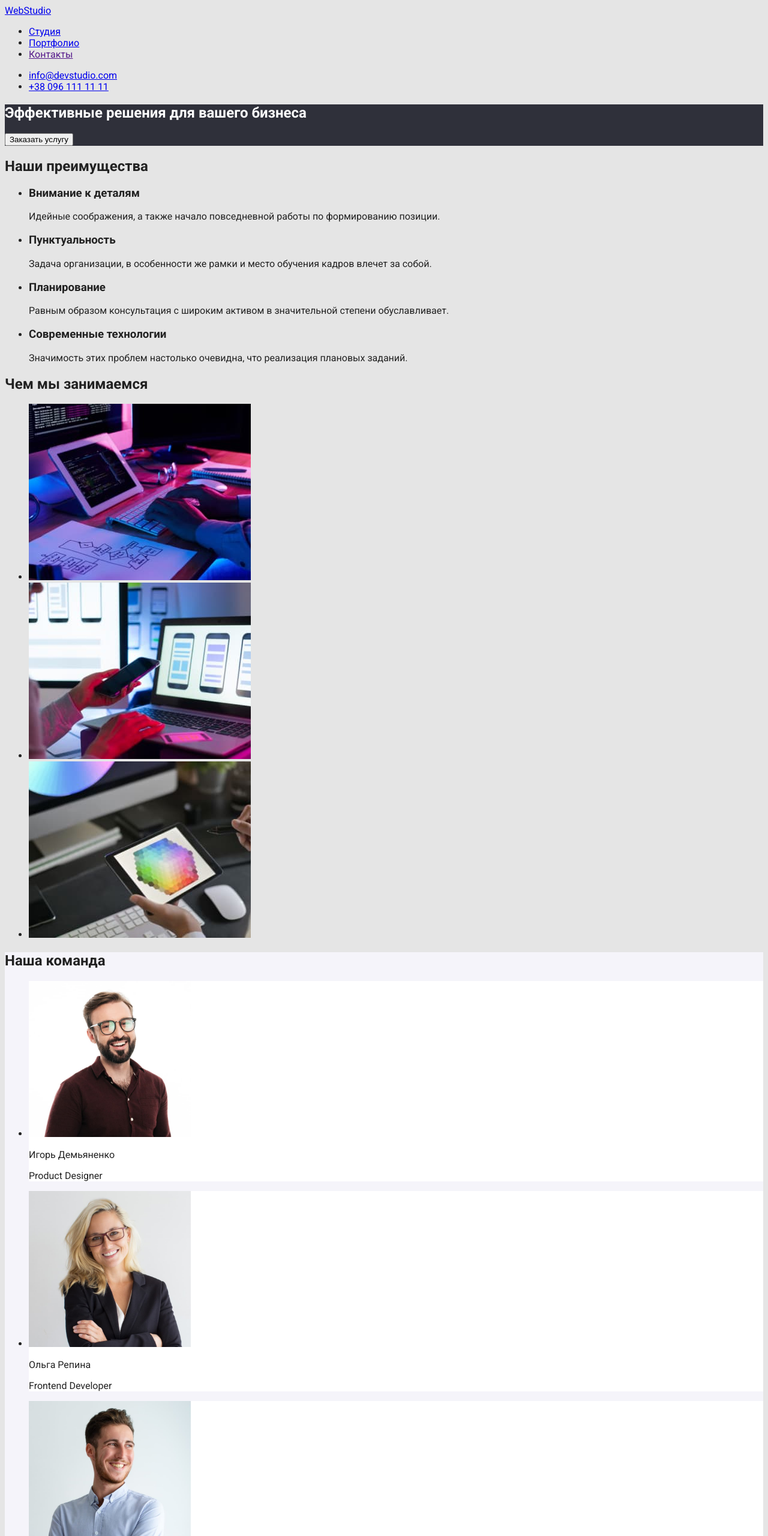
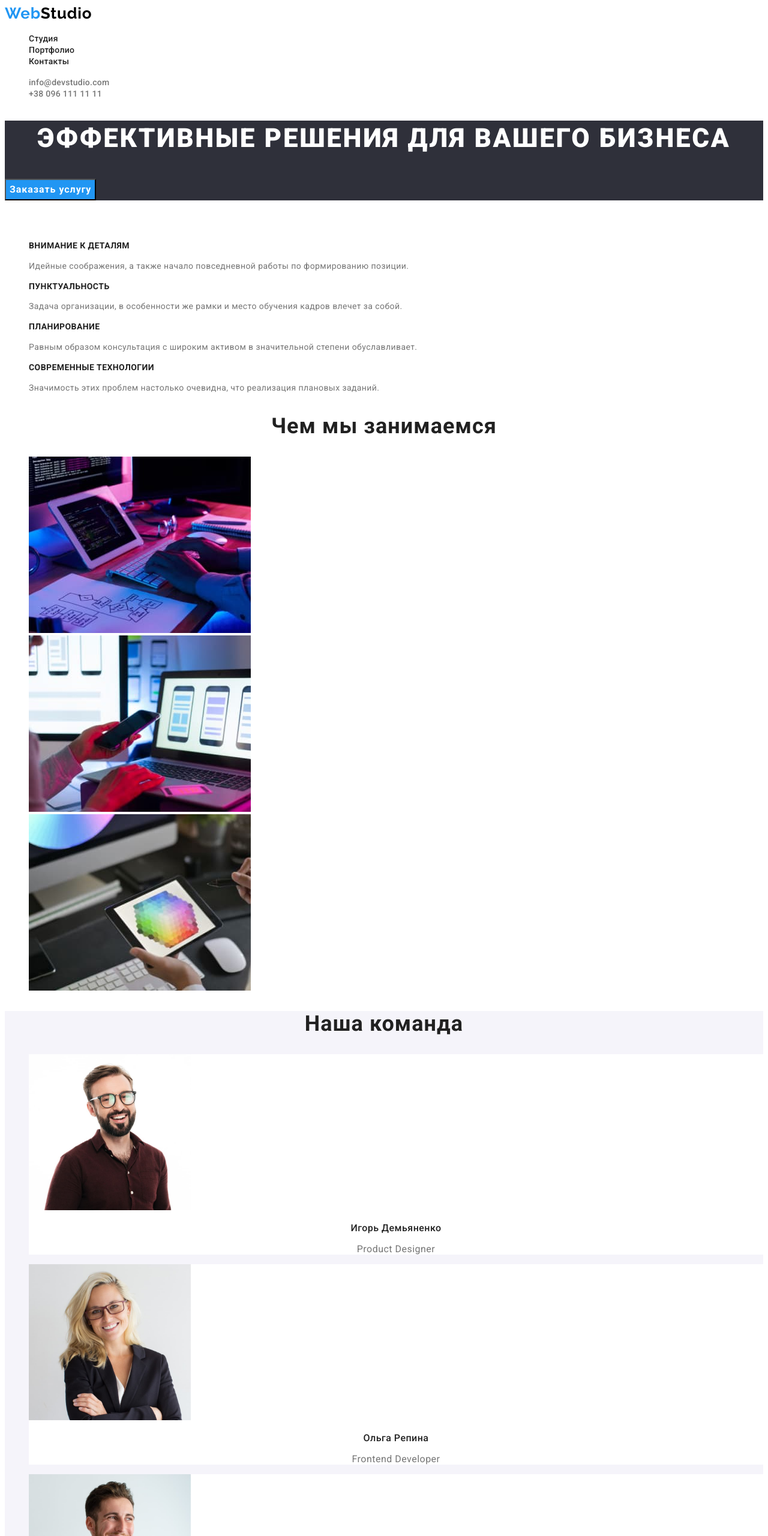
Before and after one commit to hellene-mary/goit-markup-hw-02, a plain HTML site: page index.html in a window 1280 px wide. Shown: the top 2560 px of the page at 60% size. Drawn offline with Linux system fonts and the light colour scheme.

Commit message:
Испавления в коде

```diff
--- a/css/styles.css
+++ b/css/styles.css
@@ -8,19 +8,110 @@
 body {
     font-family: Roboto, Tahoma, sans-serif;
     color: #212121;
-    background-color: #E5E5E5;
+    background-color: #FFFFFF;
 }
 
+.logo {
+    text-decoration: none;
+    color: #000000;
 
+    font-family: 'Raleway';
+    font-weight: 700;
+    font-size: 26px;
+    line-height: 1.15;
+    letter-spacing: 0.03em;
+}
 
-.navigation:hover, .navigation:focus {
+.accent {
     color: #2196F3;
 }
+
+.nav-item, .advantage-item, .foto-item,
+.team-member, .footer-contacts-item, .contacts-item,
+.button-item, .portfolio-item  {
+    list-style: none;
+}
+
+.nav-link:hover, .nav-link:focus,
+.contacts-link:hover, .contacts-link:focus {
+    color: #2196F3;
+}
+
+.nav-link, .contacts-link {
+    text-decoration: none;
+}
+
+.nav-link {
+    color: #212121;
+    font-weight: 500;
+    font-size: 14px;
+    line-height: 1.14;
+    letter-spacing: 0.02em;
+}
+
+.contacts-link {
+    color: #757575;
+    font-weight: 500;
+    font-size: 14px;
+    line-height: 1.14;
+    letter-spacing: 0.02em;
+}
+
 .hero {
     background-color: #2F303A;
 }
+
 .hero-title {
     color: #FFFFFF;
+    font-weight: 900;
+    font-size: 44px;
+    line-height: 1.36;
+    text-align: center;
+    letter-spacing: 0.06em;
+    text-transform: uppercase;
+}
+
+.hero-button {
+    color: #FFFFFF;
+    background-color: #2196F3;
+    font-family: 'Roboto';
+    font-style: normal;
+    font-weight: 700;
+    font-size: 16px;
+    line-height: 1.88;
+    display: flex;
+    align-items: center;
+    text-align: center;
+    letter-spacing: 0.06em;
+}
+
+.portfolio-title, .advantage-title {
+    visibility: hidden;
+}
+
+.advantage-heading {
+    text-transform: uppercase;
+    font-weight: 700;
+    font-size: 14px;
+    line-height: 1.14;
+    letter-spacing: 0.03em;
+    text-transform: uppercase;
+}
+
+.advantage-text {
+    color: #757575;
+    font-weight: 400;
+    font-size: 14px;
+    line-height: 1.71;
+    letter-spacing: 0.03em;
+}
+
+.foto-title, .team-title {
+    font-weight: 700;
+    font-size: 36px;
+    line-height: 1.17;
+    text-align: center;
+    letter-spacing: 0.03em;
 }
 
 .team {
@@ -31,14 +122,84 @@ body {
     background-color: #FFFFFF;
 }
 
+.team-name {
+    font-weight: 500;
+    font-size: 16px;
+    line-height: 1.19;
+    text-align: center;
+    letter-spacing: 0.03em;
+}
+
+.team-position {
+    color: #757575;
+    font-weight: 400;
+    font-size: 16px;
+    line-height: 1.19;
+    text-align: center;
+    letter-spacing: 0.03em;
+}
+
+.footer-logo {
+    text-decoration: none;
+    color: #FFFFFF;
+
+    font-family: 'Raleway';
+    font-weight: 700;
+    font-size: 26px;
+    line-height: 1.15;
+    letter-spacing: 0.03em;
+}
+
 .footer {
     background-color: #2F303A;
 }
 
 .address {
     color: #FFFFFF;
+    font-style: normal;
+    font-weight: 400;
+    font-size: 14px;
+    line-height: 1.7;
+    letter-spacing: 0.03em;
 }
 
-.footer-contacts {
+.footer-contacts-link {
     color: rgba(255, 255, 255, 0.6);
+    text-decoration: none;
+    font-weight: 400;
+    font-size: 14px;
+    line-height: 1.71;
+    letter-spacing: 0.03em;
 }
+
+.btn {
+    color: #212121;
+    background-color: #F5F4FA;
+    font-family: 'Roboto';
+    font-style: normal;
+    font-weight: 500;
+    font-size: 16px;
+    line-height: 1.62;
+    text-align: center;
+    letter-spacing: 0.03em;
+}
+
+.btn:hover, .btn:focus {
+    color: #FFFFFF;
+    background-color: #2196F3;
+}
+
+.portfolio-top-text {
+    font-weight: 700;
+    font-size: 18px;
+    line-height: 2;
+    letter-spacing: 0.06em;
+}
+
+.portfolio-bottom-text {
+    color: #757575;
+    font-weight: 400;
+    font-size: 16px;
+    line-height: 1.88;
+    letter-spacing: 0.03em;
+}
--- a/index.html
+++ b/index.html
@@ -11,8 +11,8 @@
     <title>WebStudio</title>
 </head>
 <body>
-    <header>
-        <a href="./index.html" class="logo">WebStudio</a>
+    <header class="header">
+        <a href="./index.html" class="logo"> <span class="accent">Web</span>Studio</a>
         <!-- Навигация -->
         <nav class="nav">
             <ul class="nav-list">
@@ -77,7 +77,7 @@
                 <li class="team-member">
                     <img class="team-image" src="./images/photo2.jpg" alt="Ольга Репина" width="270">
                     <p class="team-name">Ольга Репина</p>
-                    <p class="team-position"  class="team-position"lang="en">Frontend Developer</p>
+                    <p class="team-position" lang="en">Frontend Developer</p>
                 </li>
                 <li class="team-member">
                     <img class="team-image" src="./images/photo3.jpg" alt="Николай Тарасов" width="270">
@@ -94,7 +94,7 @@
     </main>
 
     <footer class="footer">
-            <a class="footer-logo" href="./index.html" >WebStudio</a>
+            <a class="footer-logo" href="./index.html" ><span class="accent">Web</span>Studio</a>
             <address class="address">г. Киев, пр-т Леси Украинки, 26</address>
             <ul class="footer-contacts">
                 <li class="footer-contacts-item"><a class="footer-contacts-link" href="mailto:info@devstudio.com">info@devstudio.com</a></li>
```
Also changed, not shown: portfolio.html (+17 -18 lines).
